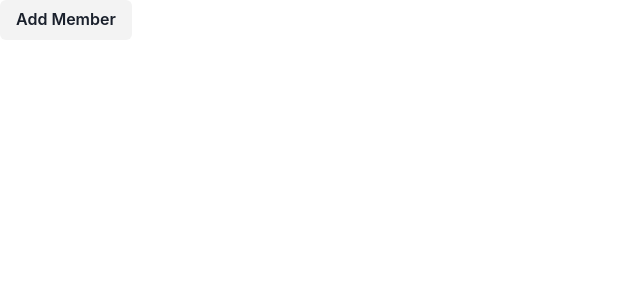
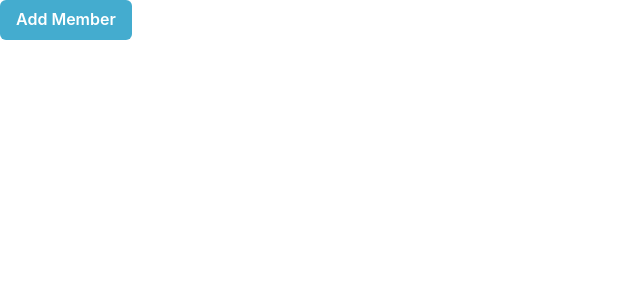
Before and after one commit to eachen1010/pharmasee_frontend, a React (Create React App) app: page /add-member-modal in a window 1280 px wide. Shown: the top 300 px of the page, without its empty margins (0-640 px from the left). Built offline with nearby package versions, Linux system fonts and the light colour scheme.

Commit message:
Commit things

```diff
--- a/src/pages/AddMemberModal.jsx
+++ b/src/pages/AddMemberModal.jsx
@@ -86,12 +86,12 @@ const AddMemberModal = ({}) => {
 
   return (
     <>
-      <Button onClick={onOpen} bg='#F3f3f3'
-      _hover={{ bg: '#44accf' }}
+      <Button onClick={onOpen} backgroundColor='#44accf' color='white'
+      _hover={{ bg: '#8ecfe6' }}
       _active={{
           bg: '#44accf',
           transform: 'scale(0.98)',
-          borderColor: '#bec3c9',
+          borderColor: '#bec3c9'
       }}>
         Add Member</Button>
 
```
